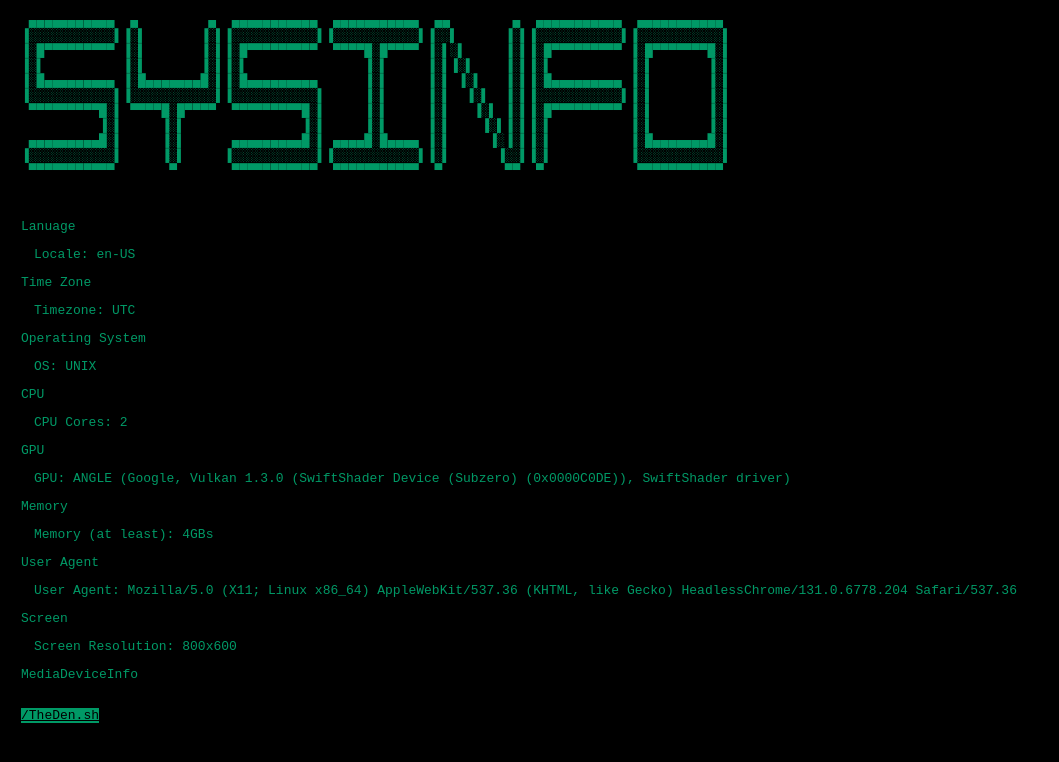
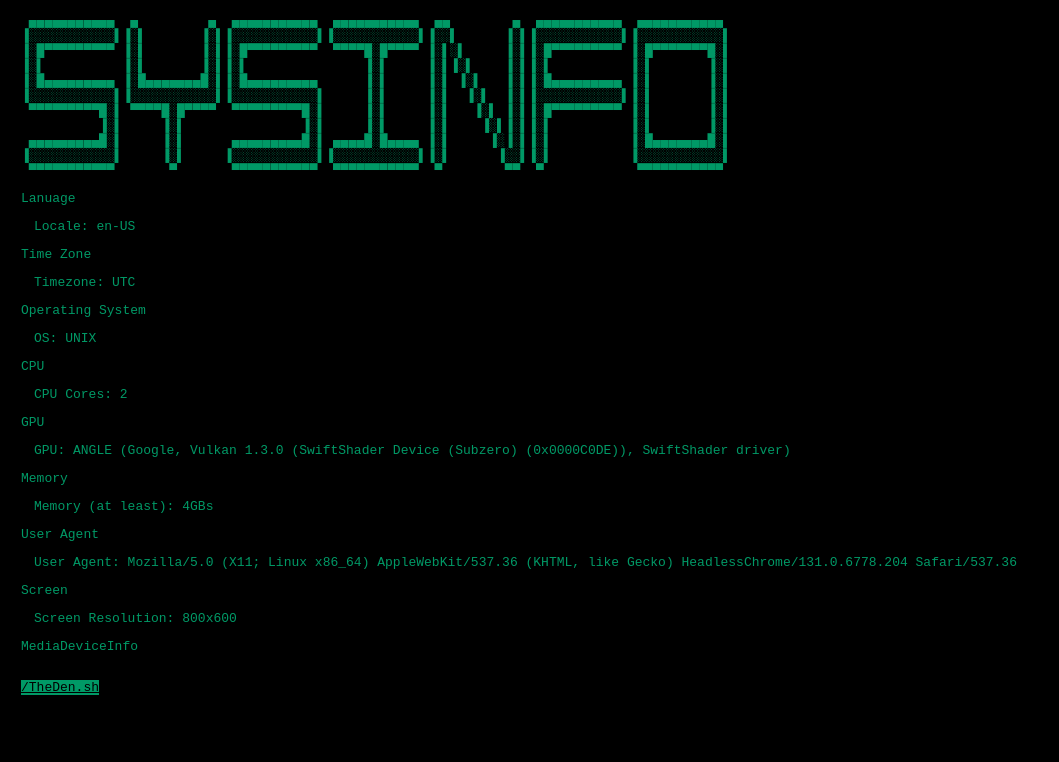
Before and after one commit to TheDen/sysinfo, a plain HTML site: page index.html in a window 1280 px wide. Shown: the whole page, without its empty margins (0-1059 px from the left). Drawn offline with Linux system fonts and the light colour scheme; no server answers.

Commit message:
fix spacing

```diff
--- a/index.html
+++ b/index.html
@@ -1,4 +1,4 @@
-<!doctype html><html lang=en><meta charset=utf-8><meta name=viewport content="width=device-width,initial-scale=1"><title>SysInfo | TheDen.sh</title><meta name=Description content="System Information via the Web"><meta name=Keywords content="Sysinfo,System Information,Hardware Information,theden.sh"><meta name=robots content="all"><link rel=icon href=favicon.ico type=image/x-icon><meta name=theme-color content="#009966"><meta name=google content="notranslate"><meta http-equiv=accept-ch content="Device-Memory"><style>html{font-family:monospace;background-color:#000;color:#096;margin-left:1em}::selection{background:#096;color:#000}a:link{color:#000;background:#096}a:visited{color:#000;background:#096}a:hover{color:#096;background:#000}a:active{color:#096;background:#000}.footer{bottom:0;font-family:monospace;padding-top:1em}.info{font-family:monospace;padding-left:1em}.heading2{display:none}.MediaDeviceInfo{displaye:normal}@media only screen and (max-width:800px){.heading2{display:revert!important}.heading1{display:none!important}}</style><div class=heading1><pre>
+<!doctype html><html lang=en><meta charset=utf-8><meta name=viewport content="width=device-width,initial-scale=1"><title>SysInfo | TheDen.sh</title><meta name=Description content="System Information via the Web"><meta name=Keywords content="Sysinfo,System Information,Hardware Information,theden.sh"><meta name=robots content="all"><link rel=icon href=favicon.ico type=image/x-icon><meta name=theme-color content="#009966"><meta name=google content="notranslate"><meta http-equiv=accept-ch content="Device-Memory"><style>html{font-family:monospace;background-color:#000;color:#096;margin-left:1em}::selection{background:#096;color:#000}a:link{color:#000;background:#096}a:visited{color:#000;background:#096}a:hover{color:#096;background:#000}a:active{color:#096;background:#000}.footer{bottom:0;font-family:monospace;padding-top:1em}.info{font-family:monospace;padding-left:1em}.heading2{display:none}.MediaDeviceInfo{displaye:normal}@media only screen and (max-width:800px){.heading2{display:revert!important}.heading1{display:none!important}}canvas{display:none}</style><div class=heading1><pre>
  ▄▄▄▄▄▄▄▄▄▄▄  ▄         ▄  ▄▄▄▄▄▄▄▄▄▄▄  ▄▄▄▄▄▄▄▄▄▄▄  ▄▄        ▄  ▄▄▄▄▄▄▄▄▄▄▄  ▄▄▄▄▄▄▄▄▄▄▄
 ▐░░░░░░░░░░░▌▐░▌       ▐░▌▐░░░░░░░░░░░▌▐░░░░░░░░░░░▌▐░░▌      ▐░▌▐░░░░░░░░░░░▌▐░░░░░░░░░░░▌
 ▐░█▀▀▀▀▀▀▀▀▀ ▐░▌       ▐░▌▐░█▀▀▀▀▀▀▀▀▀  ▀▀▀▀█░█▀▀▀▀ ▐░▌░▌     ▐░▌▐░█▀▀▀▀▀▀▀▀▀ ▐░█▀▀▀▀▀▀▀█░▌
```
